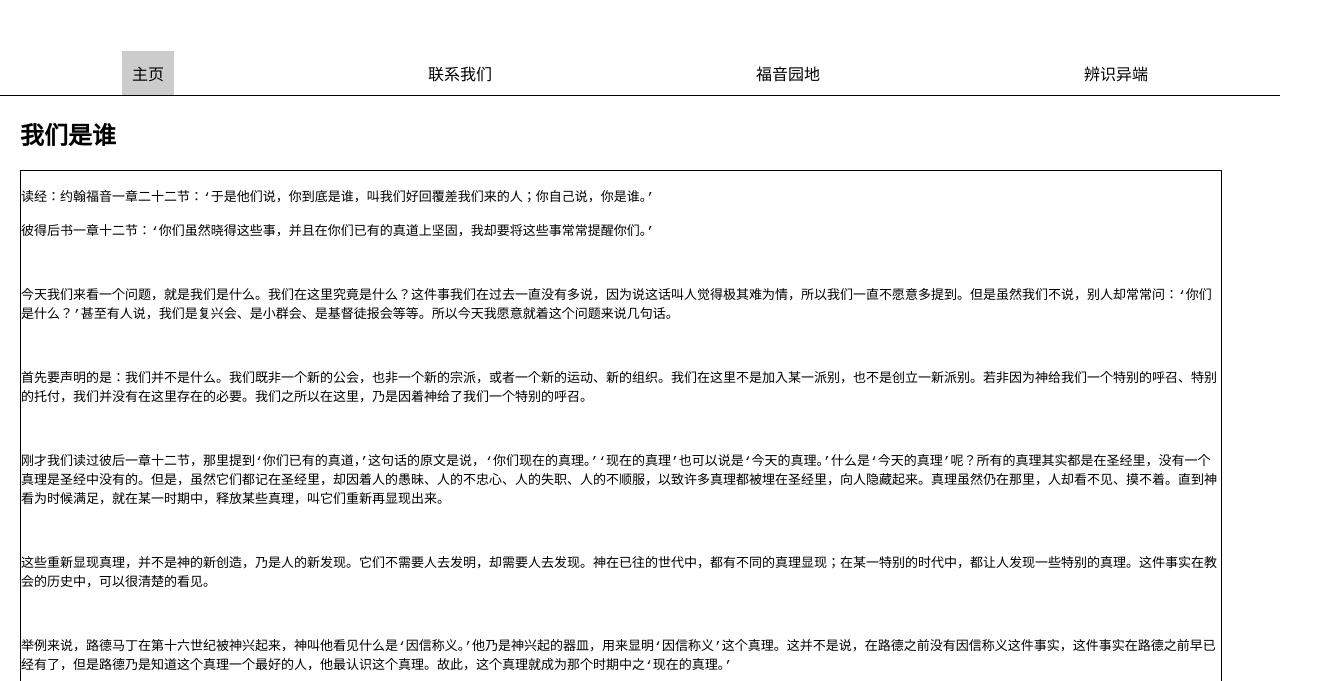
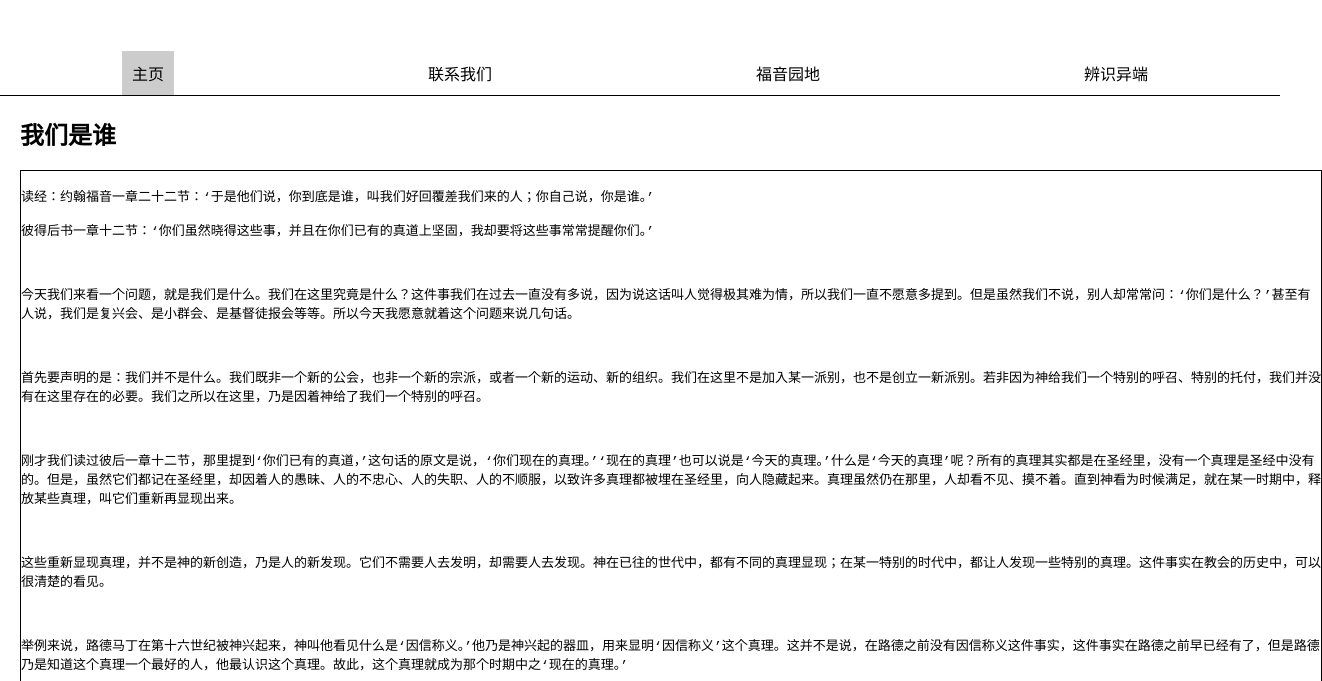
Before and after one commit to ChurchinBayArea/mainPage, a plain HTML site: page index.html in a window 1280 px wide. Shown: the part 119-800 px from the top of the page, 1322 px wide, since content can reach past the window. Drawn offline with Linux system fonts and the light colour scheme.

Commit message:
fuyinlinebr

```diff
--- a/style.css
+++ b/style.css
@@ -46,7 +46,7 @@ body {
 
 .linebr {
     clear: both; /* 清除左右浮动 */
-    width: 1200px; /* 必须定义宽度 */
+    width: 1300px; /* 必须定义宽度 */
     border:1px solid ;/*定义容器外边框*/
     word-break: break-word; /* 文本行的任意字内断开 */
     word-wrap: break-word; /* IE */
```
Also changed, not shown: index.html (line endings or trailing spaces).
